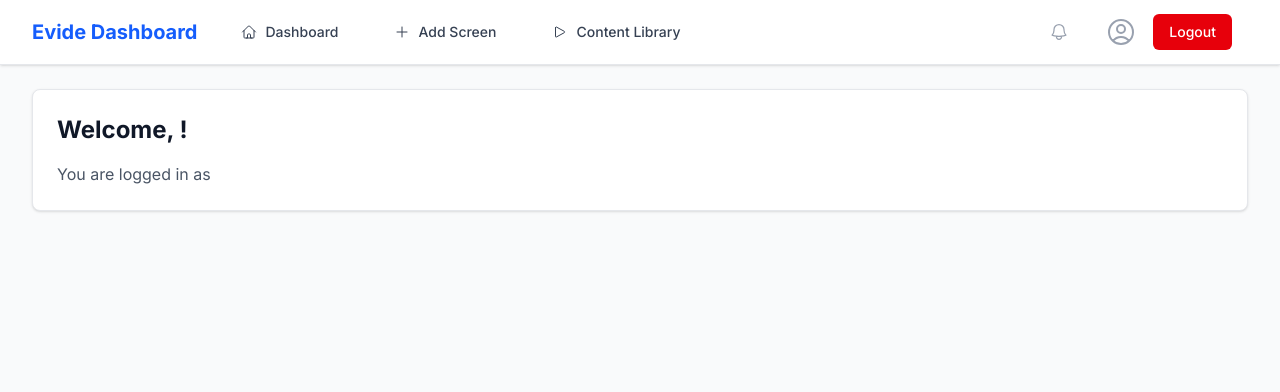
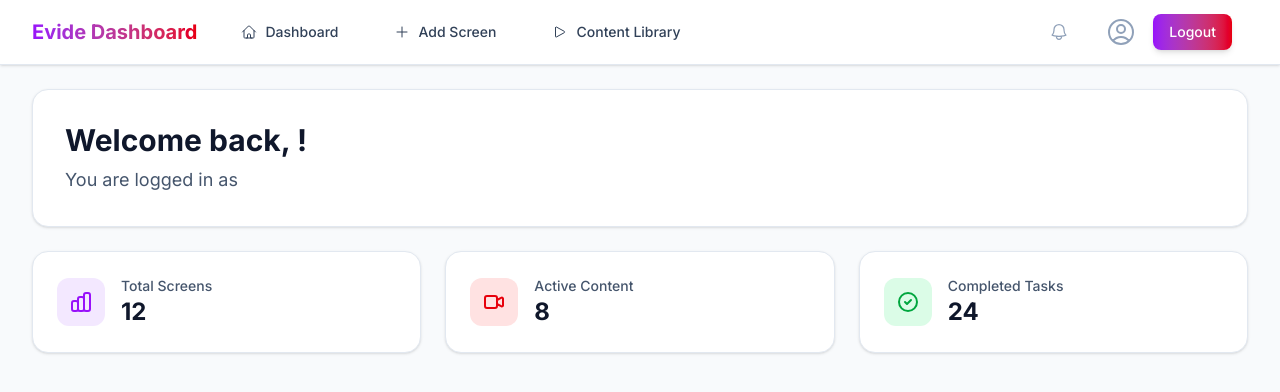
Before and after one commit to Evide-AI/evide_dashboard, a Next.js app: page /dashboard in a window 1280 px wide. Shown: the top 392 px of the page. Built offline with nearby package versions, Linux system fonts and the light colour scheme.

Commit message:
feat: ui enhancements

```diff
--- a/src/app/dashboard/page.tsx
+++ b/src/app/dashboard/page.tsx
@@ -10,8 +10,8 @@ export default function DashboardPage() {
     return (
       <div className="min-h-screen flex items-center justify-center">
         <div className="text-center">
-          <div className="animate-spin rounded-full h-8 w-8 border-b-2 border-blue-600 mx-auto"></div>
-          <p className="mt-2 text-gray-600">Loading...</p>
+          <div className="animate-spin rounded-full h-8 w-8 border-b-2 border-purple-600 mx-auto"></div>
+          <p className="mt-2 text-slate-600">Loading...</p>
         </div>
       </div>
     );
@@ -20,14 +20,96 @@ export default function DashboardPage() {
   return (
     <DashboardLayout>
       <div className="space-y-6">
-        <div className="bg-white rounded-lg shadow-sm border border-gray-200 p-6">
-          <h1 className="text-2xl font-bold text-gray-900 mb-4">
-            Welcome, {user?.email}!
+        <div className="bg-white rounded-2xl shadow-sm border border-slate-200 p-8">
+          <h1 className="text-3xl font-bold text-slate-900 mb-2">
+            Welcome back, {user?.email}!
           </h1>
-          <p className="text-gray-600">
+          <p className="text-slate-600 text-lg">
             You are logged in as{" "}
-            <span className="font-medium capitalize">{user?.role}</span>
+            <span className="font-medium capitalize text-purple-600">
+              {user?.role}
+            </span>
           </p>
+        </div>
+
+        <div className="grid grid-cols-1 md:grid-cols-2 lg:grid-cols-3 gap-6">
+          <div className="bg-white rounded-2xl shadow-sm border border-slate-200 p-6 hover:shadow-md transition-all duration-200 cursor-pointer">
+            <div className="flex items-center">
+              <div className="p-3 bg-purple-100 rounded-xl">
+                <svg
+                  className="w-6 h-6 text-purple-600"
+                  fill="none"
+                  stroke="currentColor"
+                  viewBox="0 0 24 24"
+                >
+                  <path
+                    strokeLinecap="round"
+                    strokeLinejoin="round"
+                    strokeWidth={2}
+                    d="M9 19v-6a2 2 0 00-2-2H5a2 2 0 00-2 2v6a2 2 0 002 2h2a2 2 0 002-2zm0 0V9a2 2 0 012-2h2a2 2 0 012 2v10m-6 0a2 2 0 002 2h2a2 2 0 002-2m0 0V5a2 2 0 012-2h2a2 2 0 012 2v14a2 2 0 01-2 2h-2a2 2 0 01-2-2z"
+                  />
+                </svg>
+              </div>
+              <div className="ml-4">
+                <p className="text-sm font-medium text-slate-600">
+                  Total Screens
+                </p>
+                <p className="text-2xl font-bold text-slate-900">12</p>
+              </div>
+            </div>
+          </div>
+
+          <div className="bg-white rounded-2xl shadow-sm border border-slate-200 p-6 hover:shadow-md transition-all duration-200 cursor-pointer">
+            <div className="flex items-center">
+              <div className="p-3 bg-red-100 rounded-xl">
+                <svg
+                  className="w-6 h-6 text-red-600"
+                  fill="none"
+                  stroke="currentColor"
+                  viewBox="0 0 24 24"
+                >
+                  <path
+                    strokeLinecap="round"
+                    strokeLinejoin="round"
+                    strokeWidth={2}
+                    d="M15 10l4.553-2.276A1 1 0 0121 8.618v6.764a1 1 0 01-1.447.894L15 14M5 18h8a2 2 0 002-2V8a2 2 0 00-2-2H5a2 2 0 00-2 2v8a2 2 0 002 2z"
+                  />
+                </svg>
+              </div>
+              <div className="ml-4">
+                <p className="text-sm font-medium text-slate-600">
+                  Active Content
+                </p>
+                <p className="text-2xl font-bold text-slate-900">8</p>
+              </div>
+            </div>
+          </div>
+
+          <div className="bg-white rounded-2xl shadow-sm border border-slate-200 p-6 hover:shadow-md transition-all duration-200 cursor-pointer">
+            <div className="flex items-center">
+              <div className="p-3 bg-green-100 rounded-xl">
+                <svg
+                  className="w-6 h-6 text-green-600"
+                  fill="none"
+                  stroke="currentColor"
+                  viewBox="0 0 24 24"
+                >
+                  <path
+                    strokeLinecap="round"
+                    strokeLinejoin="round"
+                    strokeWidth={2}
+                    d="M9 12l2 2 4-4m6 2a9 9 0 11-18 0 9 9 0 0118 0z"
+                  />
+                </svg>
+              </div>
+              <div className="ml-4">
+                <p className="text-sm font-medium text-slate-600">
+                  Completed Tasks
+                </p>
+                <p className="text-2xl font-bold text-slate-900">24</p>
+              </div>
+            </div>
+          </div>
         </div>
       </div>
     </DashboardLayout>
--- a/src/components/layout/DashboardLayout.tsx
+++ b/src/components/layout/DashboardLayout.tsx
@@ -35,29 +35,26 @@ export default function DashboardLayout({ children }: DashboardLayoutProps) {
   ];
 
   return (
-    <div className="min-h-screen bg-gray-50">
-      {/* Navbar  */}
-      <nav className="bg-white shadow-sm border-b border-gray-200">
+    <div className="min-h-screen bg-slate-50">
+      <nav className="bg-white shadow-sm border-b border-slate-200">
         <div className="max-w-7xl mx-auto px-4 sm:px-6 lg:px-8">
           <div className="flex justify-between h-16">
             <div className="flex">
-              {/* Logo */}
               <div className="flex-shrink-0 flex items-center">
                 <Link
                   href="/dashboard"
-                  className="text-xl font-bold text-blue-600"
+                  className="text-xl font-bold bg-gradient-to-r from-purple-600 to-red-600 bg-clip-text text-transparent cursor-pointer"
                 >
                   Evide Dashboard
                 </Link>
               </div>
 
-              {/* Desktop Navigation */}
               <div className="hidden sm:ml-8 sm:flex sm:space-x-8">
                 {navigation.map((item) => (
                   <Link
                     key={item.name}
                     href={item.href}
-                    className="flex items-center px-3 py-2 text-sm font-medium text-gray-700 hover:text-blue-600 hover:bg-gray-50 rounded-md transition-colors"
+                    className="flex items-center px-3 py-2 text-sm font-medium text-slate-700 hover:text-purple-600 hover:bg-slate-50 rounded-lg transition-all duration-200 cursor-pointer"
                   >
                     <item.icon className="w-4 h-4 mr-2" />
                     {item.name}
@@ -67,28 +64,27 @@ export default function DashboardLayout({ children }: DashboardLayoutProps) {
             </div>
 
             <div className="flex items-center space-x-4">
-              {/* Notifications */}
-              <button className="p-2 text-gray-400 hover:text-gray-600 transition-colors">
+              <button className="p-2 text-slate-400 hover:text-slate-600 transition-colors duration-200 cursor-pointer rounded-lg hover:bg-slate-50">
                 <BellIcon className="w-5 h-5" />
               </button>
 
               <div className="hidden sm:flex sm:items-center sm:space-x-3">
                 <div className="text-sm">
-                  <p className="font-medium text-gray-900">{user?.email}</p>
-                  <p className="text-gray-500 capitalize">{user?.role}</p>
+                  <p className="font-medium text-slate-900">{user?.email}</p>
+                  <p className="text-slate-500 capitalize">{user?.role}</p>
                 </div>
-                <UserCircleIcon className="w-8 h-8 text-gray-400" />
+                <UserCircleIcon className="w-8 h-8 text-slate-400" />
               </div>
 
               <button
                 onClick={handleLogout}
-                className="hidden sm:block px-4 py-2 text-sm font-medium text-white bg-red-600 hover:bg-red-700 rounded-md transition-colors"
+                className="hidden sm:block px-4 py-2 text-sm font-medium text-white bg-gradient-to-r from-purple-600 to-red-600 hover:from-purple-700 hover:to-red-700 rounded-lg transition-all duration-200 shadow-md hover:shadow-lg transform hover:-translate-y-0.5 cursor-pointer"
               >
                 Logout
               </button>
 
               <button
-                className="sm:hidden p-2 text-gray-400 hover:text-gray-600"
+                className="sm:hidden p-2 text-slate-400 hover:text-slate-600 transition-colors duration-200 cursor-pointer rounded-lg hover:bg-slate-50"
                 onClick={() => setIsMobileMenuOpen(!isMobileMenuOpen)}
               >
                 {isMobileMenuOpen ? (
@@ -100,33 +96,32 @@ export default function DashboardLayout({ children }: DashboardLayoutProps) {
             </div>
           </div>
 
-          {/* Mobile Navigation Menu */}
           {isMobileMenuOpen && (
             <div className="sm:hidden">
-              <div className="pt-2 pb-3 space-y-1 border-t border-gray-200">
+              <div className="pt-2 pb-3 space-y-1 border-t border-slate-200">
                 {navigation.map((item) => (
                   <Link
                     key={item.name}
                     href={item.href}
-                    className="flex items-center px-3 py-2 text-base font-medium text-gray-700 hover:text-blue-600 hover:bg-gray-50"
+                    className="flex items-center px-3 py-2 text-base font-medium text-slate-700 hover:text-purple-600 hover:bg-slate-50 rounded-lg transition-all duration-200 cursor-pointer"
                     onClick={() => setIsMobileMenuOpen(false)}
                   >
                     <item.icon className="w-5 h-5 mr-3" />
                     {item.name}
                   </Link>
                 ))}
-                <div className="border-t border-gray-200 pt-3 mt-3">
+                <div className="border-t border-slate-200 pt-3 mt-3">
                   <div className="px-3 py-2">
-                    <p className="text-base font-medium text-gray-900">
+                    <p className="text-base font-medium text-slate-900">
                       {user?.email}
                     </p>
-                    <p className="text-sm text-gray-500 capitalize">
+                    <p className="text-sm text-slate-500 capitalize">
                       {user?.role}
                     </p>
                   </div>
                   <button
                     onClick={handleLogout}
-                    className="w-full text-left px-3 py-2 text-base font-medium text-red-600 hover:bg-red-50"
+                    className="w-full text-left px-3 py-2 text-base font-medium text-red-600 hover:bg-red-50 rounded-lg transition-all duration-200 cursor-pointer"
                   >
                     Logout
                   </button>
--- a/src/lib/mock-data.ts
+++ b/src/lib/mock-data.ts
@@ -9,7 +9,7 @@ export const MOCK_USERS: User[] = [
 ];
 
 export const MOCK_CREDENTIALS = {
-  admin: "admin123",
+  "admin@evide.com": "admin123",
 };
 
 export const MOCK_BUS_SCREENS: BusScreen[] = [
```
Also changed, not shown: src/components/auth/LoginForm.tsx (+13 -11 lines).
